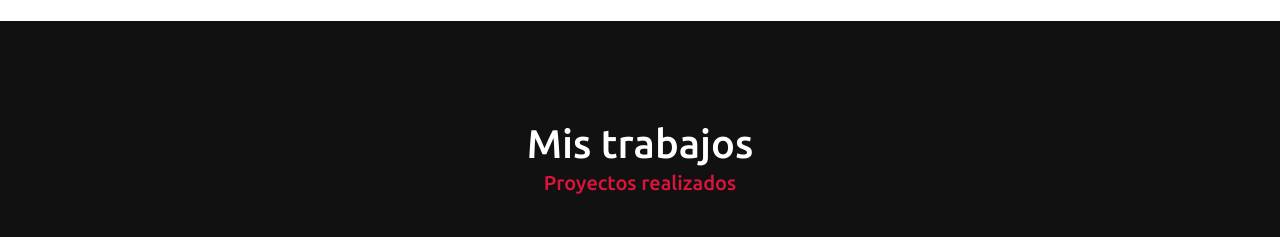
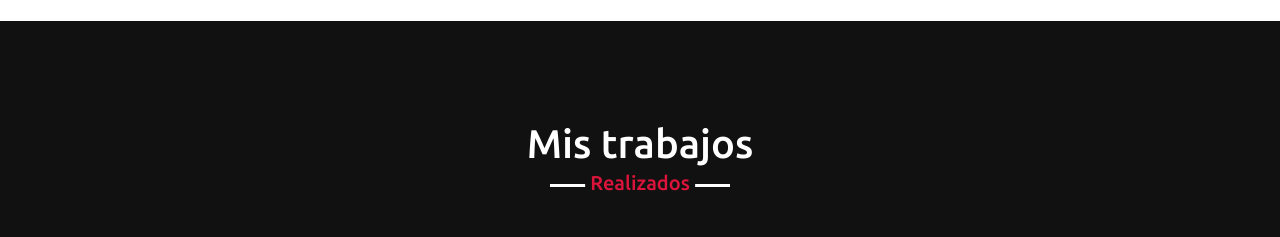
Before and after one commit to jeffersonkaze/estivensdev, a plain HTML site: page index.html in a window 1280 px wide. Shown: the part 1520-1757 px from the top of the page. Drawn offline with nearby package versions, Linux system fonts and the light colour scheme; a script that the page names is missing.

Commit message:
Update style.css

```diff
--- a/style.css
+++ b/style.css
@@ -742,7 +742,7 @@ section .title::after{
 
 /* projects section styling */
 .teams .title::after{
-    content: "Proyectos realizados";
+    content: "Realizados";
 }
 .teams .carousel .card{
     background: #222;
```
